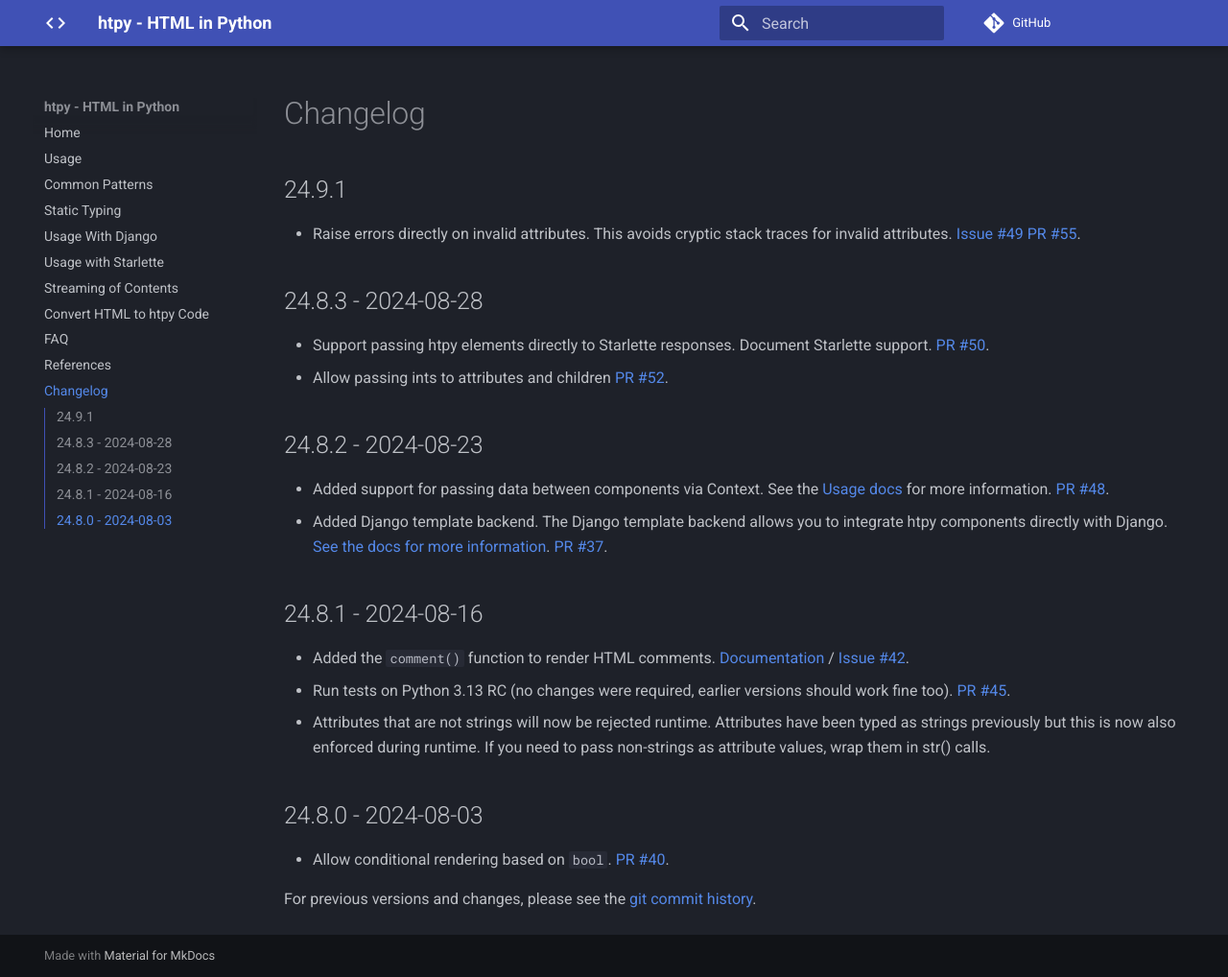
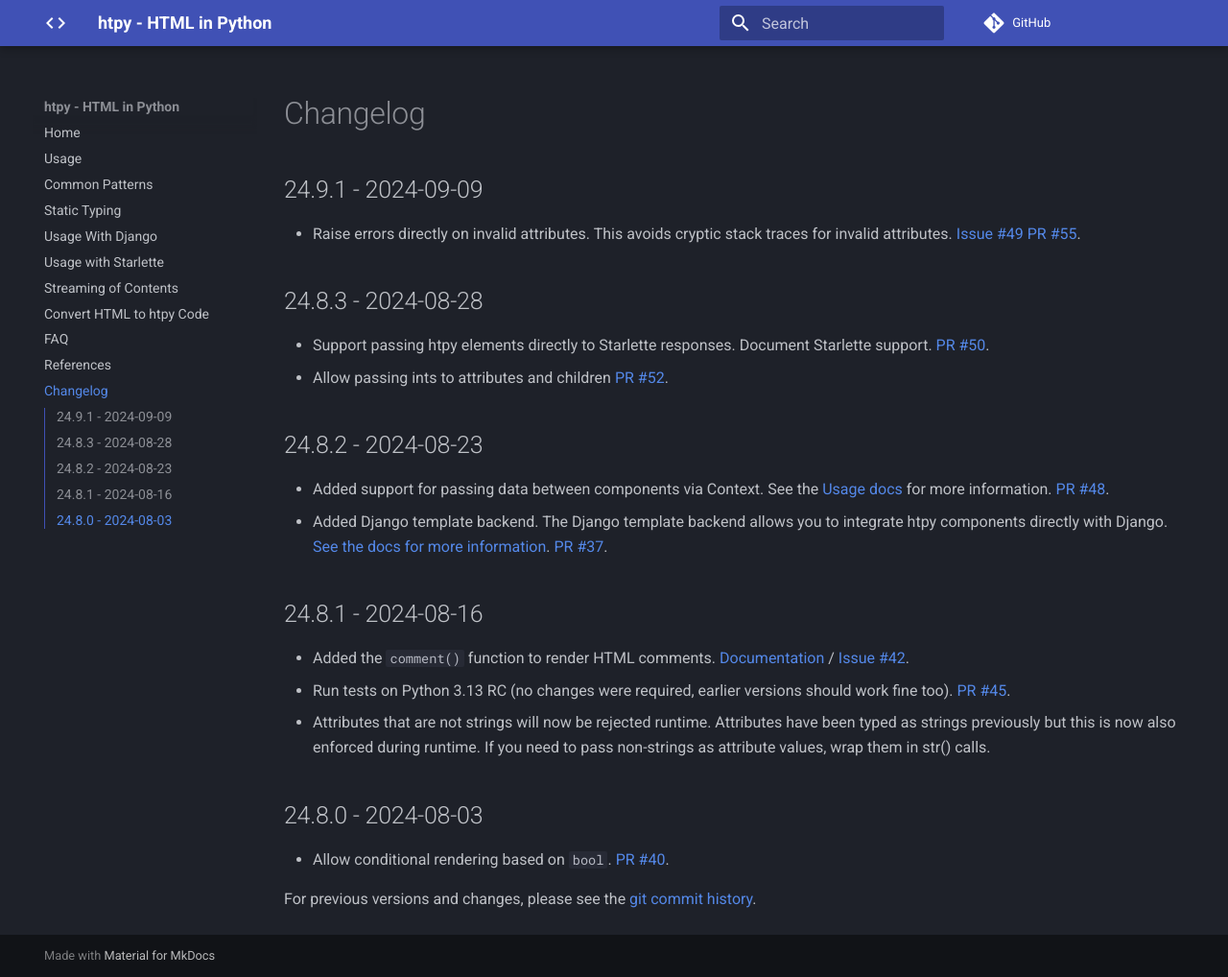
Before and after one commit to pelme/htpy, an MkDocs documentation site: the page built from docs/changelog.md, in a window 1280 px wide and 1018 px high. Shown: the whole window at 96% size. Built offline with MkDocs 1.6.1 and Material for MkDocs 9.7.7, drawn with Linux system fonts in a browser that asks for light colours; comment, search, counter and statistics services are not loaded.

Commit message:
Add 24.9.1 date to changelog

```diff
--- a/docs/changelog.md
+++ b/docs/changelog.md
@@ -1,6 +1,6 @@
 # Changelog
 
-## 24.9.1
+## 24.9.1 - 2024-09-09
 - Raise errors directly on invalid attributes. This avoids cryptic stack traces
   for invalid attributes. [Issue #49](https://github.com/pelme/htpy/issues/49)
   [PR #55](https://github.com/pelme/htpy/pull/55).
```
